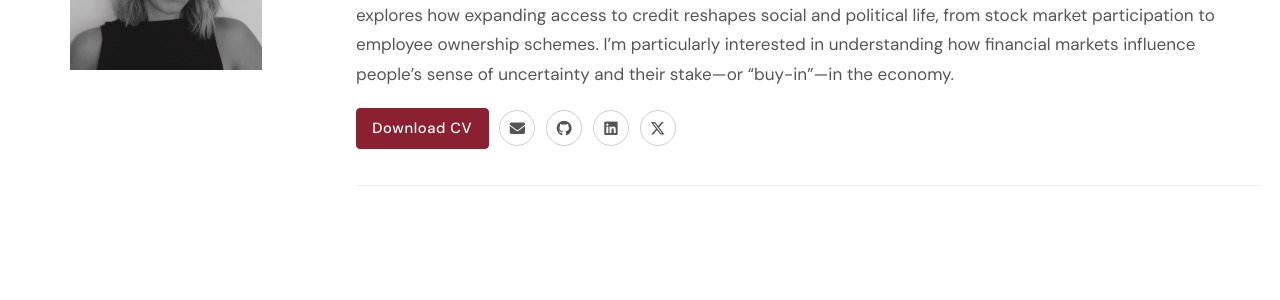
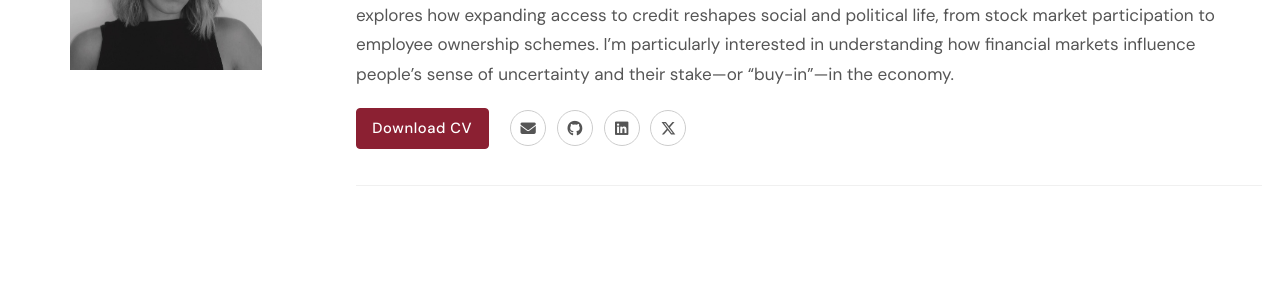
Before and after one commit to lydiagcamp/lydiagcamp.github.io, a Jekyll site: the page built from _pages/about.md, in a window 1280 px wide. Shown: the part 307-607 px from the top of the page. Built offline with Jekyll 4.4.1, drawn with Linux system fonts in a browser that asks for light colours.

Commit message:
Add extra gap between CV button and social icons
Co-Authored-By: Claude Sonnet 4.6 <noreply@anthropic.com>

```diff
--- a/assets/css/custom.css
+++ b/assets/css/custom.css
@@ -321,6 +321,10 @@ body {
   flex-wrap: wrap;
 }
 
+.home-social-row .cv-button {
+  margin-right: 0.6rem;
+}
+
 .social-icon-btn {
   display: inline-flex;
   align-items: center;
```
